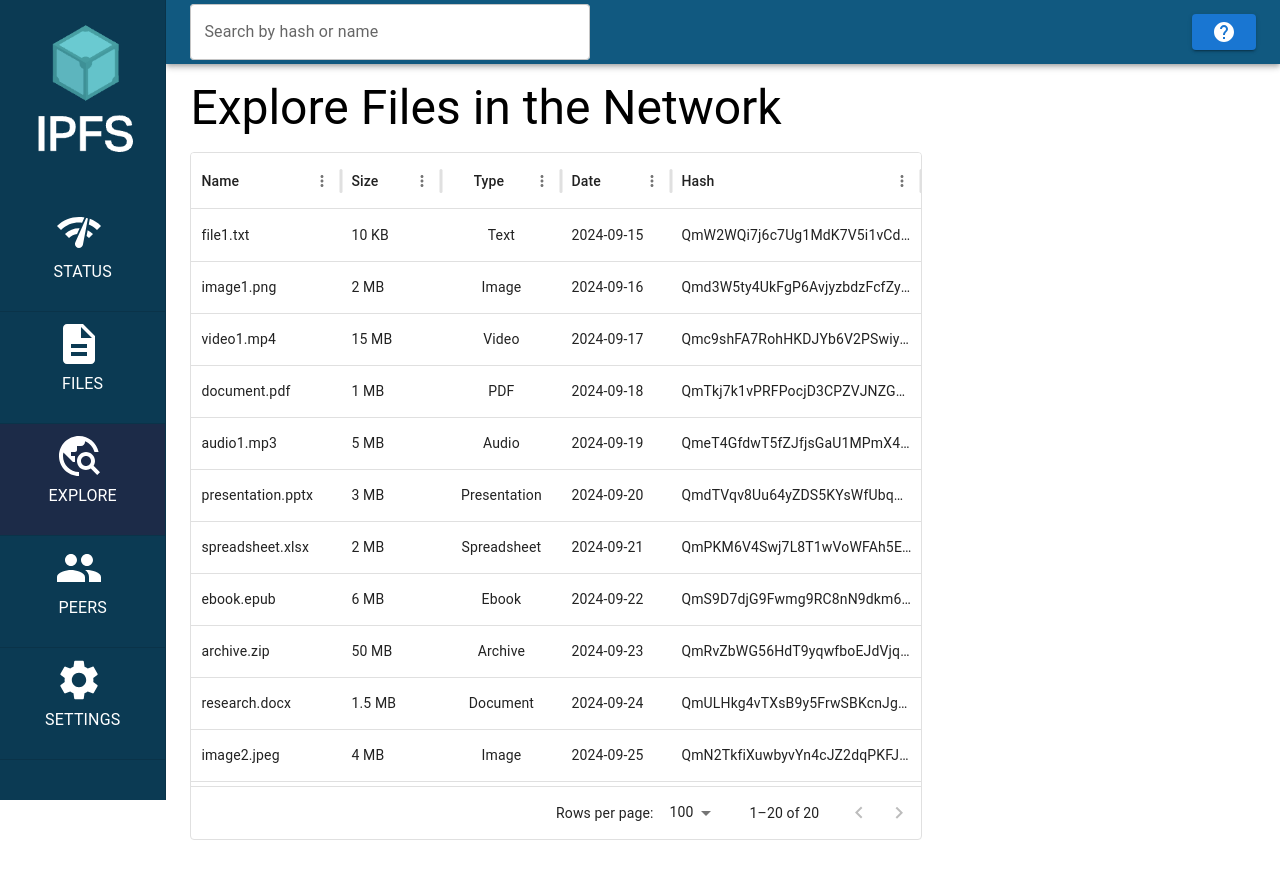
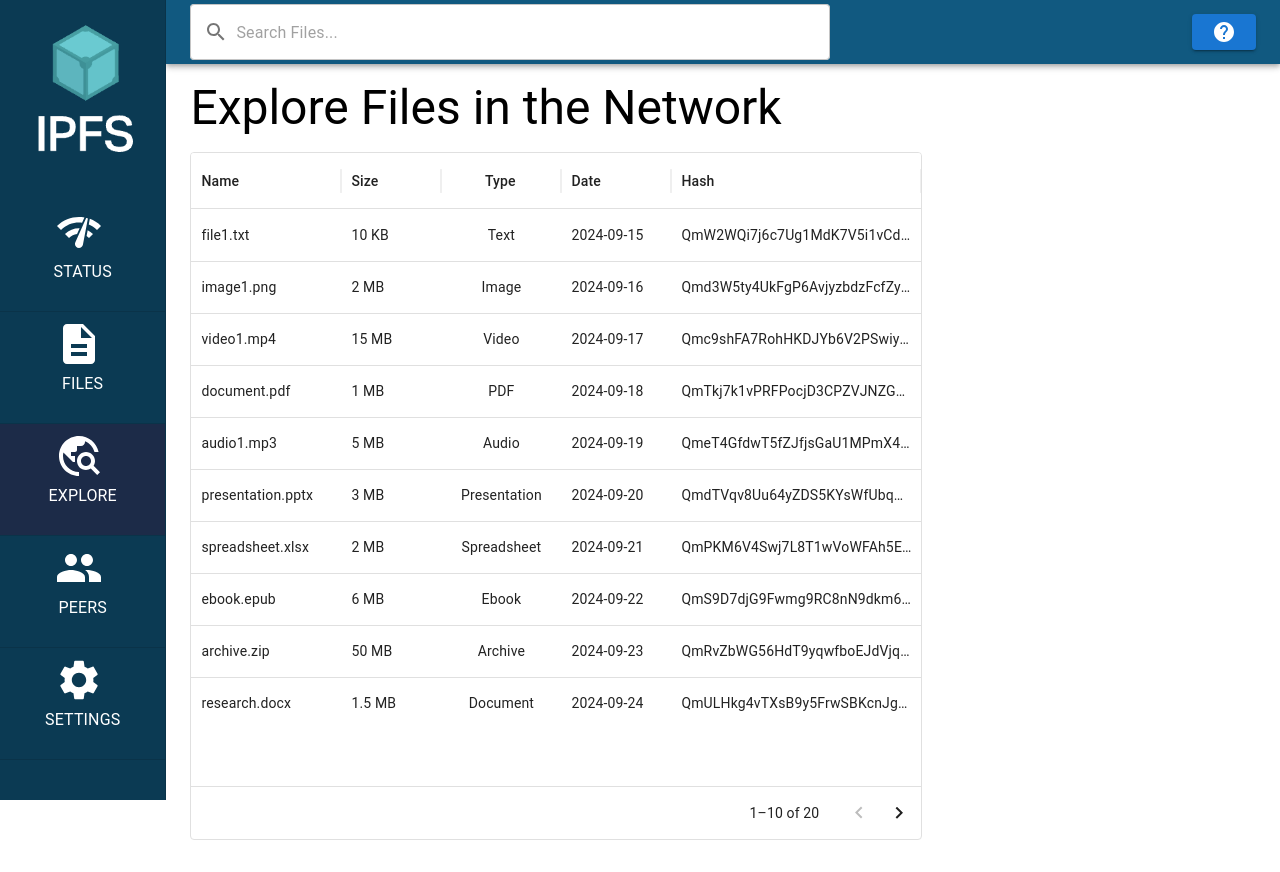
Before and after one commit to MazenIbrahim1/PHAJAM, a React (Vite) app: page /explore in a window 1280 px wide. Built offline with nearby package versions, Linux system fonts and the light colour scheme.

Commit message:
search functionality

```diff
--- a/src/components/Explore/Explore.jsx
+++ b/src/components/Explore/Explore.jsx
@@ -5,11 +5,12 @@ import {
   Box,
   Button,
   TextField,
+  InputAdornment,
   Toolbar,
   Typography,
 } from "@mui/material";
 import { DataGrid } from "@mui/x-data-grid";
-import { Help, QuestionMark } from "@mui/icons-material";
+import { Help, Search } from "@mui/icons-material";
 
 // Function to render single files
 function RenderFileInfo(props) {
@@ -212,6 +213,10 @@ export default function Explore() {
   ];
 
   const [files, setFiles] = useState(mockData); // CHANGE TO REAL DATA LATER
+  const [search, setSearch] = useState("");
+  const filteredRows = mockData.filter((data) =>
+    data.name.toLowerCase().includes(search.toLowerCase())
+  );
 
   // Function to fetch all files from DHT database from libp2p
 
@@ -233,13 +238,23 @@ export default function Explore() {
           }}
         >
           <TextField
-            label="Search by hash or name"
             variant="outlined"
+            placeholder="Search Files..."
+            value={search}
+            onChange={(event) => setSearch(event.target.value)}
             sx={{
-              width: "400px",
+              width: "50vw",
               bgcolor: "white",
               borderRadius: "4px",
             }}
+            InputProps={{
+              startAdornment: (
+                <InputAdornment position="start">
+                  <Search />
+                </InputAdornment>
+              ),
+            }}
+            fullWidth
           />
           <Button
             href="https://github.com/MazenIbrahim1/PHAJAM"
@@ -271,7 +286,21 @@ export default function Explore() {
           }}
         >
           <Typography variant="h3">Explore Files in the Network</Typography>
-          <DataGrid rows={files} columns={columns} />
+          <DataGrid
+            rows={filteredRows}
+            columns={columns}
+            initialState={{
+              pagination: {
+                paginationModel: {
+                  pageSize: 10,
+                },
+              },
+            }}
+            pageSizeOptions={[10]}
+            autoHeight
+            disableColumnMenu
+            disableColumnResize
+          />
         </Box>
       </Box>
     </>
```
